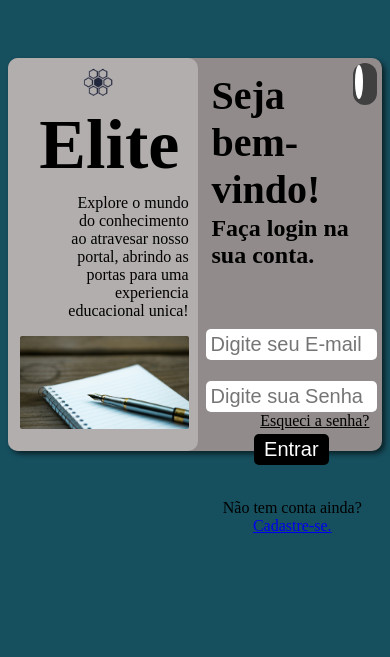
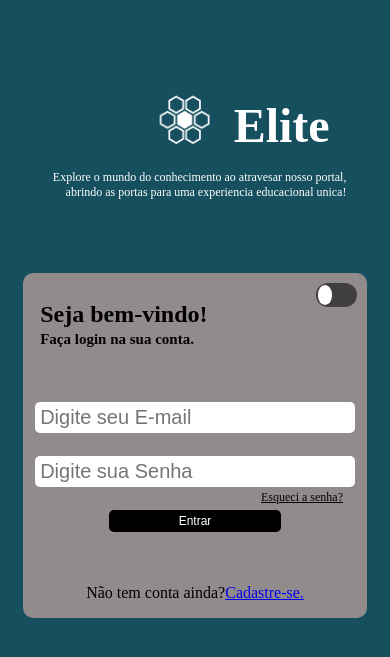
Before and after one commit to GustavoCunhaSC/Projeto-FormCadastro, a PHP site: page /login.html in a window 390 px wide; the page is wider, and only the part inside the window is pictured. Shown: the top 657 px of that part. Run offline with PHP 8.4, Linux system fonts and the light colour scheme.

Commit message:
front-end-mobile

```diff
--- a/formulario/cadastro.html
+++ b/formulario/cadastro.html
@@ -7,6 +7,11 @@
     <link rel="stylesheet" href="css/fomulario.css">
 </head>
 <body>
+    <div id="mobile">
+        <img src="imagens/icone-inicio-mobile.png" id="icone" alt="">
+        <h1 id="esquerdo">Elite</h1>
+        <p id="esquerdo">Explore o mundo do conhecimento ao atravesar nosso portal, abrindo as portas para uma experiencia educacional unica!</p>
+    </div>
     <main>
         <!--Esse article compõe o lado direito da tela onde se encontra o formulario de cadastro e a saudação assim como a parte funcional da tela de cadastro.-->
         <article class="login">
--- a/formulario/css/fomulario.css
+++ b/formulario/css/fomulario.css
@@ -68,7 +68,7 @@ i{
 }
 
 input#switch:checked + label .ball{
-    transform: translateX(31px);
+    transform: translateX(155%);
 }
 
 /*
@@ -76,7 +76,7 @@ Esse body siplismente munda o funto da tela.
 */
 body{
     background-color: rgb(22, 79, 94);
-    overflow: hidden;
+
 }
 
 /*
@@ -115,6 +115,9 @@ input.login{
 }
 
 input#botao {
+    display: block;
+    width: 50%;
+    margin-left: 25%;
     border-radius: 5px;
     border: solid rgba(255, 255, 255, 0);
     color: var(--input-botaocolor);
@@ -153,8 +156,8 @@ h2#saldacao{
 */
 
 input{
-    width: 42%;
-    margin-left: 1%;
+    width: 41%;
+    margin-left: 2%;
     margin-right: 2%;
     border-radius: 5px;
     border: solid rgba(255, 255, 255, 0);
@@ -164,8 +167,8 @@ input{
 }
 
 select{
-    width: 43%;
-    margin-left: 1%;
+    width: 44%;
+    margin-left: 2%;
     margin-right: 2%;
     border-radius: 5px;
     border: solid rgba(255, 255, 255, 0);
@@ -175,7 +178,7 @@ select{
 }
 
 select.cadastro{
-    width: 91%;
+    width: 92%;
 }
 
 select:invalid{
@@ -226,3 +229,241 @@ img#icone{
     margin-left: 35%;
     margin-top: 1%;
 }
+
+div#mobile{
+    display: none;
+}
+
+
+@media only screen and (max-width: 918px) {
+    h1#esquerdo{
+        font-size: 55px;
+        text-align: right;
+    }
+
+    h1#saldacao{
+        font-size: 29px;
+    }
+
+    h2#saldacao{
+        font-size: 18px;
+    }
+}
+
+@media only screen and (max-width: 768px) {
+
+    img#icone{
+        display: block;
+        float: left;
+        width: 32%;
+        margin-left: 18%;
+        margin-top: 1%;
+    }
+
+    h1#saldacao{
+        font-size: 29px;
+    }
+
+    h2#saldacao{
+        font-size: 15px;
+    }
+
+    h1#esquerdo{
+        font-size: 54px;
+        text-align: right;
+    }
+
+    p#esquerdo{
+        margin-left: 20%;
+        margin-right: 5%;
+        margin-top: 0%;
+        text-align: right;
+        font-size: 14px;
+        padding-bottom: 10%;
+    }
+
+    input{
+        width: 41%;
+        margin-left: 2%;
+        margin-right: 2%;
+        border-radius: 5px;
+        border: solid rgba(255, 255, 255, 0);
+        font-size: 12px;
+        text-align: left;
+        margin-top: 1.5%;
+    }
+
+    input#botao {
+        display: block;
+        width: 50%;
+        margin-left: 25%;
+        border-radius: 5px;
+        border: solid rgba(255, 255, 255, 0);
+        color: var(--input-botaocolor);
+        background-color: var(--input-botaobackcolor);
+        font-size: 12px;
+        text-align: center;
+        cursor: pointer;
+    }
+
+    select{
+        width: 44%;
+        margin-left: 2%;
+        margin-right: 2%;
+        border-radius: 5px;
+        border: solid rgba(255, 255, 255, 0);
+        font-size: 13px;
+        text-align: left;
+        margin-top: 1.5%;
+    }
+
+    select.cadastro{
+        width: 92%;
+    }
+}
+
+@media only screen and (max-width: 555px) {
+    img#icone{
+        display: block;
+        float: left;
+        width: 24%;
+        margin-left: 35%;
+        margin-top: 1%;
+    }
+
+    article.esquerdo{
+        opacity: 0;
+        height: 0;
+        width: 0;
+    }
+
+    article.login{
+        width: 92%;
+        text-align: center;
+        background-color: var(--main-color);
+        margin: auto;
+        margin-right: 4%;
+        border-radius: 10px;
+    }
+
+    h1#saldacao{
+        font-size: 24px;
+    }
+
+    h2#saldacao{
+        font-size: 15px;
+    }
+
+    a#rsenha{
+        font-size: 12px;
+        margin-top: 1%;
+    }
+
+    div#mobile{
+        display: block;
+        width: 90%;
+        padding-top: 10%;
+        margin: auto;
+    }
+    h1#esquerdo{
+        color: white;
+        font-size: 48px;
+        text-align: right;
+    }
+
+    p#esquerdo{
+        color: white;
+        width: 90%;
+        text-align: right;
+        font-size: 12px;
+        margin: auto;
+    }
+
+    img#icone{
+        padding-top: 9%;
+        margin-left: 35%;
+    }
+
+    .dark-mode:root {
+        --main-color:black;
+        --article-colortext:white;
+        --input-botaocolor: black;
+        --input-botaobackcolor:white;
+        --a-color:white;
+
+        --articleesquerdo-backcolor:#404040;
+    }
+}
+
+@media only screen and (max-width: 376px) {
+    img#icone{
+        display: block;
+        float: left;
+        width: 24%;
+        margin-left: 35%;
+        margin-top: 1%;
+    }
+
+    article.esquerdo{
+        opacity: 0;
+        height: 0;
+        width: 0;
+    }
+
+    article.login{
+        width: 92%;
+        text-align: center;
+        background-color: var(--main-color);
+        margin: auto;
+        margin-right: 4%;
+        border-radius: 10px;
+    }
+
+    h1#saldacao{
+        font-size: 24px;
+    }
+
+    h2#saldacao{
+        font-size: 15px;
+    }
+
+    a#rsenha{
+        font-size: 12px;
+        margin-top: 1%;
+    }
+
+    div#mobile{
+        display: block;
+        width: 90%;
+        padding-top: 10%;
+        margin: auto;
+    }
+    h1#esquerdo{
+        color: white;
+        font-size: 35px;
+        text-align: right;
+    }
+
+    p#esquerdo{
+        color: white;
+        width: 90%;
+        text-align: right;
+        font-size: 12px;
+        margin: auto;
+    }
+
+    img#icone{
+        padding-top: 9%;
+        margin-left: 35%;
+    }
+
+    .dark-mode:root {
+        --main-color:black;
+        --article-colortext:white;
+        --input-botaocolor: black;
+        --input-botaobackcolor:white;
+        --a-color:white;
+
+        --articleesquerdo-backcolor:#404040;
+    }
+}
--- a/formulario/login.html
+++ b/formulario/login.html
@@ -7,6 +7,11 @@
     <link rel="stylesheet" href="css/fomulario.css">
 </head>
 <body>
+    <div id="mobile">
+        <img src="imagens/icone-inicio-mobile.png" id="icone" alt="">
+        <h1 id="esquerdo">Elite</h1>
+            <p id="esquerdo">Explore o mundo do conhecimento ao atravesar nosso portal, abrindo as portas para uma experiencia educacional unica!</p>
+    </div>
     <main>
         <!--Esse article compõe o lado direito da tela onde se encontra o formulario de login e a saudação assim como a parte funcional da tela de login.-->
         <article class="login">
```
Also changed, not shown: formulario/imagens/icone-inicio-mobile.png (added).
